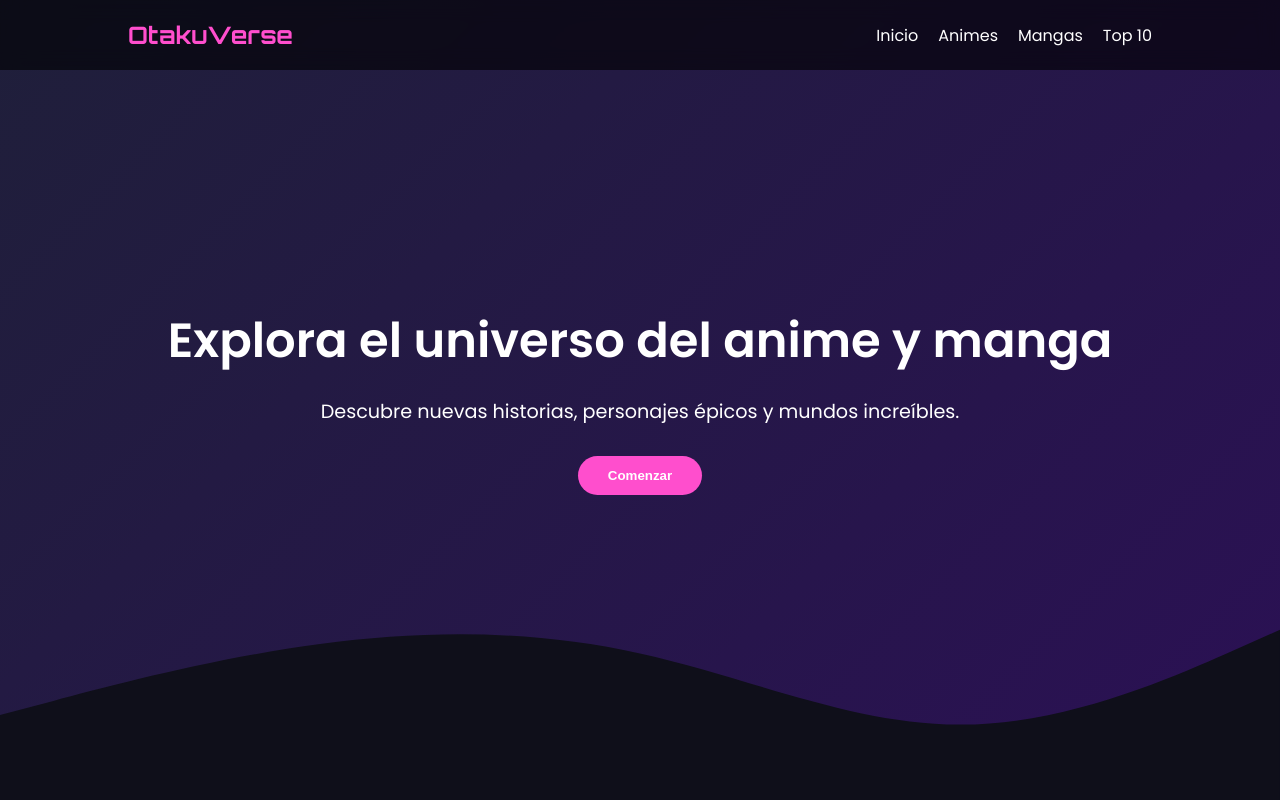
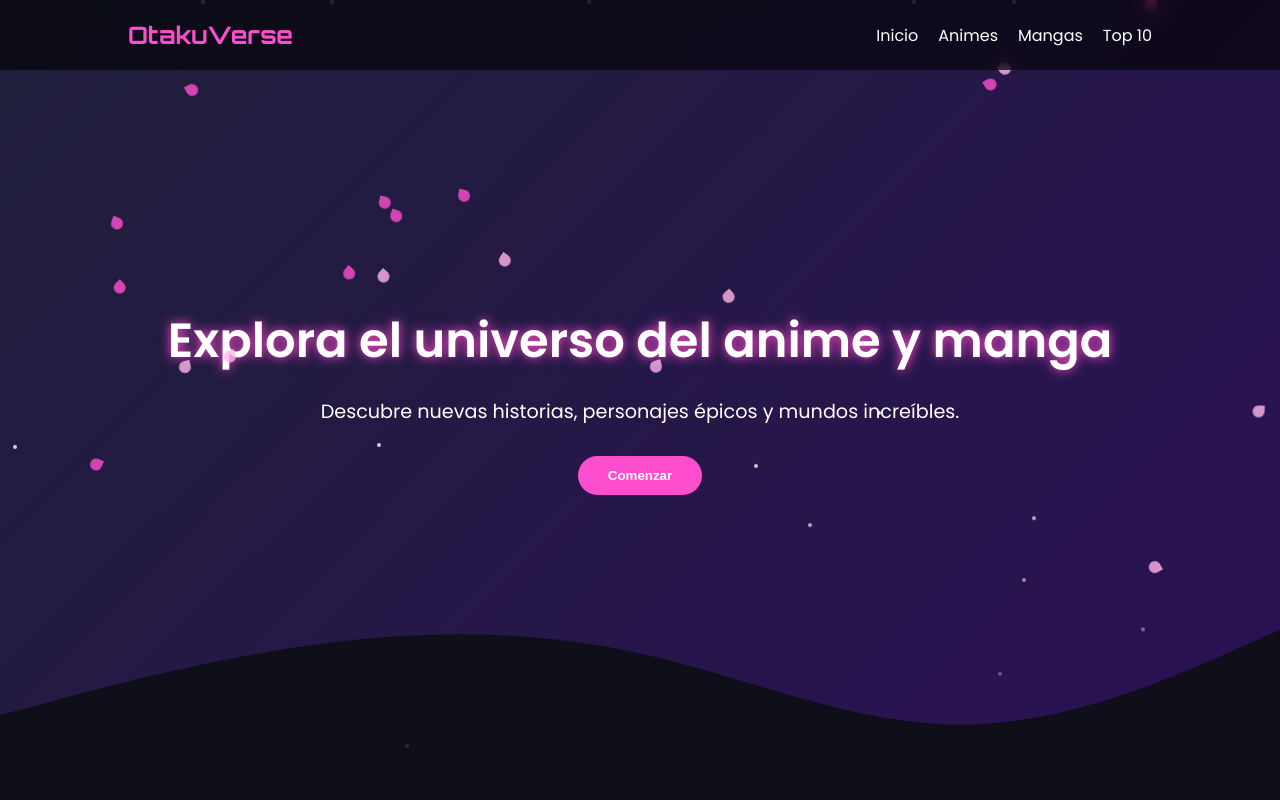
Before and after one commit to GonzaPiccinini/docker-react, a React (Create React App) app: page / in a window 1280 px wide. Shown: the top 800 px of the page. Built offline with nearby package versions, Linux system fonts and the light colour scheme.

Commit message:
feat: Add petals and particles animation to home page

```diff
--- a/src/App.css
+++ b/src/App.css
@@ -6,8 +6,124 @@
 
 body {
   font-family: 'Poppins', sans-serif;
-  background: #0f0f1a;
+  background: linear-gradient(-45deg, #0f0f1a, #1f1f3a, #2b1055, #3a0ca3);
+  background-size: 400% 400%;
+  animation: gradientMove 15s ease infinite;
   color: white;
+}
+
+@keyframes gradientMove {
+  0% {
+    background-position: 0% 50%;
+  }
+  50% {
+    background-position: 100% 50%;
+  }
+  100% {
+    background-position: 0% 50%;
+  }
+}
+
+.sakura-container {
+  position: absolute;
+  width: 100%;
+  height: 100%;
+  overflow: hidden;
+  top: 0;
+  left: 0;
+  pointer-events: none;
+}
+
+.petal {
+  position: absolute;
+  width: 12px;
+  height: 12px;
+  background: #ffb7e8;
+  border-radius: 50% 50% 50% 0;
+  opacity: 0.8;
+  animation: fall linear infinite;
+}
+
+.petal:nth-child(odd) {
+  background: #ff4ecd;
+}
+
+.particles {
+  position: absolute;
+  width: 100%;
+  height: 100%;
+  top: 0;
+  left: 0;
+  pointer-events: none;
+}
+
+.particle {
+  position: absolute;
+  width: 4px;
+  height: 4px;
+  background: white;
+  border-radius: 50%;
+  opacity: 0.7;
+  animation: float 10s linear infinite;
+}
+
+.hero-content h2 {
+  animation: glowPulse 3s ease-in-out infinite;
+}
+
+@keyframes glowPulse {
+  0%,
+  100% {
+    text-shadow: 0 0 10px #ff4ecd;
+  }
+  50% {
+    text-shadow:
+      0 0 25px #ff4ecd,
+      0 0 40px #ff4ecd;
+  }
+}
+
+.card {
+  animation: floating 6s ease-in-out infinite;
+}
+
+@keyframes floating {
+  0%,
+  100% {
+    transform: translateY(0px);
+  }
+  50% {
+    transform: translateY(-8px);
+  }
+}
+
+@keyframes float {
+  0% {
+    transform: translateY(100vh);
+    opacity: 0;
+  }
+  50% {
+    opacity: 1;
+  }
+  100% {
+    transform: translateY(-10vh);
+    opacity: 0;
+  }
+}
+
+@keyframes fall {
+  0% {
+    transform: translateY(-10vh) translateX(0) rotate(0deg);
+  }
+  100% {
+    transform: translateY(110vh) translateX(100px) rotate(360deg);
+  }
+}
+
+/* Posiciones aleatorias */
+.petal {
+  left: calc(100% * var(--i));
+  animation-duration: calc(8s + 5s * var(--i));
 }
 
 /* NAVBAR */
--- a/src/App.js
+++ b/src/App.js
@@ -1,6 +1,27 @@
 import './App.css';
+import { useMemo } from 'react';
 
 function App() {
+  const petals = useMemo(
+    () =>
+      [...Array(20)].map(() => ({
+        left: `${Math.random() * 100}%`,
+        duration: `${6 + Math.random() * 5}s`,
+        delay: `${Math.random() * 5}s`,
+      })),
+    [],
+  );
+
+  const particles = useMemo(
+    () =>
+      [...Array(15)].map(() => ({
+        left: `${Math.random() * 100}%`,
+        duration: `${8 + Math.random() * 10}s`,
+        delay: `${Math.random() * 10}s`,
+      })),
+    [],
+  );
+
   return (
     <div className="app">
       {/* NAVBAR */}
@@ -16,6 +37,20 @@ function App() {
 
       {/* HERO */}
       <section className="hero">
+        <div className="sakura-container">
+          {petals.map((petal, i) => (
+            <span
+              key={i}
+              className="petal"
+              style={{
+                left: petal.left,
+                animationDuration: petal.duration,
+                animationDelay: petal.delay,
+              }}
+            />
+          ))}
+        </div>
+
         <div className="hero-content">
           <h2>Explora el universo del anime y manga</h2>
           <p>
@@ -33,6 +68,20 @@ function App() {
           ></path>
         </svg>
       </section>
+
+      <div className="particles">
+        {particles.map((particle, i) => (
+          <span
+            key={i}
+            className="particle"
+            style={{
+              left: particle.left,
+              animationDuration: particle.duration,
+              animationDelay: particle.delay,
+            }}
+          />
+        ))}
+      </div>
 
       {/* SECCIÓN ANIMES */}
       <section className="section">
```
